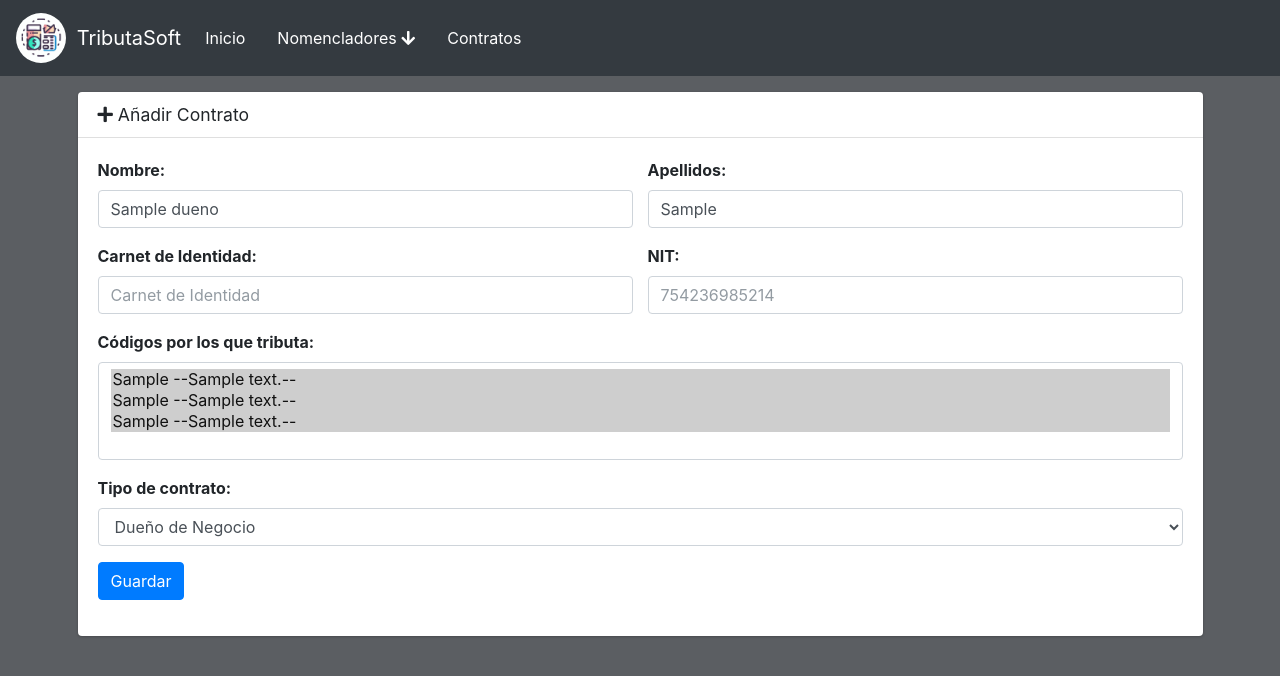
After one commit to AleHS-99/PagosOnat, a Flask app: page /contrato/edit/1/1/ in a window 1280 px wide. The commit adds this page. Shown: the top 676 px of the page. Run offline with Flask 3, Linux system fonts and the light colour scheme; tables that the repository leaves empty hold one stand-in row (values such as "Sample post"); some libraries are stand-ins or nearby versions.

Commit message:
contrato
avanzamos y eso les duele

```diff
--- a/main.py
+++ b/main.py
@@ -301,9 +301,9 @@ def contrat_base():
     b = ContratoPersona.query.all()
     lista = []
     for i in a:
-        lista.append(('Dueño de Negocio',i.nombre,i.apellidos,i.lugar,i.nit))
+        lista.append(('Dueño de Negocio',i.nombre,i.apellidos,i.lugar,i.nit,i.id))
     for i in b:
-        lista.append(('Persona Contratada',i.nombre,i.apellidos,i.lugar,i.nit))
+        lista.append(('Persona Contratada',i.nombre,i.apellidos,i.lugar,i.nit,i.id))
     return render_template('contract_base.html',lista=lista)
 
 #Contrataciones Add
@@ -358,6 +358,108 @@ def contrat_add():
     else:
         pass
 
+@app.route('/contrato/delete/<string:tipo>/<int:id>', methods=['GET', 'POST'])
+def contract_delete(tipo,id):
+    s=0
+    ps = 0
+    if tipo=='persona':
+        s = db.session.query(ContratoPersona).get_or_404(id)
+    else:
+        ps = db.session.query(ContratoDueno).get_or_404(id)
+
+    if request.method=='GET':
+        if not s==0:
+            return render_template('contract_delete.html', nit=s.nit)
+        elif not ps==0:
+            return render_template('contract_delete.html', nit=ps.nit)
+        else:
+            return redirect('/contrato')
+    elif request.method=='POST':
+        if not s==0:
+            db.session.delete(s)
+            db.session.commit()
+            flash('El Contrato ha sido eliminado correctamente.')
+        elif not ps==0:
+            db.session.delete(ps)
+            db.session.commit()
+            flash('El Contrato ha sido eliminado correctamente.')
+        return redirect('/contrato')
+    else:
+        pass
+
+@app.route('/contrato/edit/<string:tipo>/<int:id>/', methods=['GET', 'POST'])
+def contract_edit(tipo,id):
+    s=0
+    ps = 0
+    cdno = ContratoDueno.query.all()
+    lugares = []
+    for i in cdno:
+        lugares.append(i.lugar)
+
+    cs = CodigoSimple.query.all()
+    cps = CodigoPagoSalarial.query.all()
+    cpm = CodigoPagoMora.query.all()
+    lista = []
+    for i in cs:
+        lista.append((i.codigo,i.descripcion))
+    for i in cps:
+        lista.append((i.codigo,i.descripcion))
+    for i in cpm:
+        lista.append((i.codigo,i.descripcion))
+
+    if tipo == 'persona':
+        s = db.session.query(ContratoPersona).get_or_404(id)
+    else:
+        ps = db.session.query(ContratoDueno).get_or_404(id)
+
+    if request.method=='GET':
+        if not s==0:
+            return render_template('contract_edit.html', tipo=tipo, obj=s, negocio=lugares, lista=lista)
+        elif not ps==0:
+            return render_template('contract_edit.html', tipo=tipo, obj=ps, negocio=lugares, lista=lista)
+        else:
+            return redirect('/contrato')
+    elif request.method=='POST':
+        nombre = request.form.get('nombre')
+        apellidos = request.form.get('apellidos')
+        ci = request.form.get('ci')
+        nit = request.form.get('nit')
+        cod = request.form.getlist('codigos[]')
+        separator = ','
+        my_string = separator.join(cod)
+        if tipo=='persona':
+            salario = request.form.get('salario')
+            lugar = request.form.get('lugar')
+            fecha = request.form.get('date')
+            s.nombre=nombre
+            s.apellidos=apellidos
+            s.ci=ci
+            s.nit=nit
+            s.codigos=my_string
+            s.salario=salario
+            s.lugar=lugar
+            s.fecha_inicio=fecha
+            db.session.commit()
+            flash('El contrato ha sido editado correctamente.')
+            return redirect('/contrato')
+        else:
+            lugar_2 = request.form.get('lugar_2')
+            date1 = request.form.get('date1')
+            cant = request.form.get('cant')
+            ps.nombre=nombre
+            ps.apellidos=apellidos
+            ps.ci=ci
+            ps.nit=nit
+            ps.codigos=my_string
+            ps.cant_trabajadores=cant
+            ps.lugar=lugar_2
+            ps.fecha_inicio=date1
+            db.session.commit()
+            flash('El contrato ha sido editado correctamente.')
+            return redirect('/contrato')
+    else:
+        return render_template('contract_edit.html')
+
 #Crear Tablas BD
 def create_all_tables():
     with app.app_context():
--- /dev/null
+++ b/templates/contract_edit.html
@@ -0,0 +1,123 @@
+{% extends 'base.html' %}
+
+{% block content %}
+<p></p>
+<div class="container">
+    <div class="card">
+        <div class="card-header">
+            <h2 class="card-title"><i class="fas fa-plus"></i> A&ntilde;adir Contrato</h2>
+        </div>
+        <div class="card-body">
+            <form method="post">
+                <div class="row">
+                    <div class="col-md-6"><!--Izquierda-->
+                        <div class="form-group">
+                            <label for="nombre">Nombre:</label>
+                            <input type="text" placeholder="Nombre del personal Contratado" class="form-control" value="{{obj.nombre}}" id="nombre" name="nombre" required>
+                        </div>
+                        <div class="form-group">
+                            <label for="ci">Carnet de Identidad:</label>
+                            <input type="number" oninput="limit_input()" placeholder="Carnet de Identidad" value="{{obj.ci}}" class="form-control" id="ci" name="ci" required>
+                        </div>
+
+                    </div>
+                    <div class="col-md-6"><!--Derecha-->
+                        <div class="form-group">
+                            <label for="apellidos">Apellidos:</label>
+                            <input type="text" placeholder="Apellidos del personal Contratado" value="{{obj.apellidos}}" class="form-control" id="apellidos" name="apellidos" required>
+                        </div>
+                        <div class="form-group">
+                            <label for="nit">NIT:</label>
+                            <input type="number" placeholder="754236985214" value="{{obj.nit}}" class="form-control" id="nit" name="nit" required>
+                        </div>
+
+                    </div>
+                </div>
+                    <div class="form-group w-100"">
+                        <label for="codigos">C&oacute;digos por los que tributa:</label>
+                        <select multiple name="codigos[]" class="form-control">
+                            {% for codigo in lista %}
+                                <option value="{{ codigo.0 }}" {% if codigo.0 in obj.codigos %} selected {% endif %}> {{ codigo.0 }} --{{ codigo.1 }}--</option>
+                            {% endfor %}
+                        </select>
+                    </div>
+
+                    <div class="form-group w-100"">
+                        <label for="tipo_C">Tipo de contrato:</label>
+                        <select name="tipo_C" id="tipo_C" class="form-control" onchange="mostrarCamposAdicionales()">
+                            {% if tipo=='persona' %}
+                            <option value="Persona"> Persona Contratada </option>
+                            {% else %}
+                            <option value="Dueño"> Due&ntilde;o de Negocio </option>
+                            {% endif %}
+                        </select>
+                    </div>
+                    {% if tipo=='persona' %}
+                    <div id="campos_simple" style="display: block;">
+                        <div class="row">
+                            <div class="col-lg-4">
+                                <div class="form-group w-100">
+                                    <label for="lugar">Lugar de Trabajo:</label>
+                                    <select name="lugar" id="lugar" class="form-control">
+                                        {% for i in negocio %}
+                                            <option value="i.negocio" {% if i in obj.lugar %} selected {% endif %}> i.negocio </option>
+                                        {% endfor %}
+                                    </select>
+                                </div>
+                            </div>
+                            <div class="col-lg-4">
+                                <div class="form-group w-100">
+                                    <label for="date">Fecha:</label>
+                                    <input type="date" class="form-control" value="{{obj.fecha_inicio}}" id="date" name="date">
+                                </div>
+                            </div>
+                            <div class="col-lg-4">
+                                <div class="form-group w-100">
+                                    <label for="salario">Salario:</label>
+                                    <input type="number" step="0.01" placeholder="$ 3266.00" value="{{obj.salario}}" class="form-control" id="salario" name="salario">
+                                </div>
+                            </div>
+
+                        </div>
+                    </div>
+                    {% else %}
+                    <div id="campos_dueno" style="display: none;">
+                        <div class="row">
+                            <div class="col-lg-4">
+                                <div class="form-group w-100">
+                                    <label for="lugar_2">Lugar de Trabajo:</label>
+                                    <input type="text" placeholder="Centro de Trabajo Benito P&eacute;rez" class="form-control" id="lugar_2" name="lugar_2">
+                                </div>
+                            </div>
+                            <div class="col-lg-4">
+                                <div class="form-group w-100">
+                                    <label for="date1">Fecha:</label>
+                                    <input type="date" class="form-control" id="date1" name="date1">
+                                </div>
+                            </div>
+                            <div class="col-lg-4">
+                                <div class="form-group w-100">
+                                    <label for="cant">Cantidad de Trabajadores:</label>
+                                    <input type="number" value="0" min="0"step="1" class="form-control" id="cant" name="cant">
+                                </div>
+                            </div>
+                        </div>
+                    </div>
+                    {% endif %}
+                <button type="submit" class="btn btn-primary">Guardar</button>
+            </form>
+        </div>
+    </div>
+</div>
+<script type="text/javascript">
+    function limit_input() {
+        var field = document.getElementById("ci");
+        var max_length = 11;
+        if (field.value.length > max_length) {
+            field.value = field.value.slice(0, max_length);
+        }
+
+    }
+</script>
+
+{% endblock %}
```
Also changed, not shown: templates/contract_base.html (+9 -1 lines), templates/contract_delete.html (added, +37 -0 lines), bd.sqlite.
